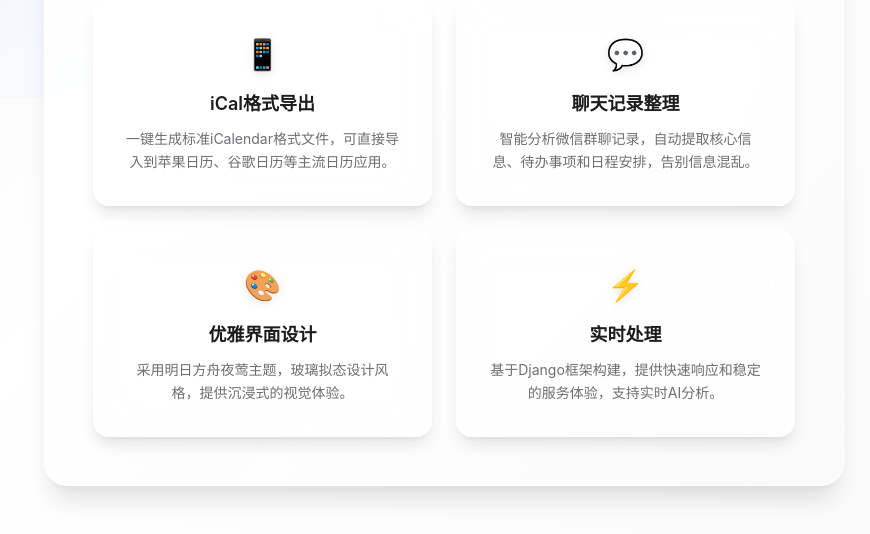
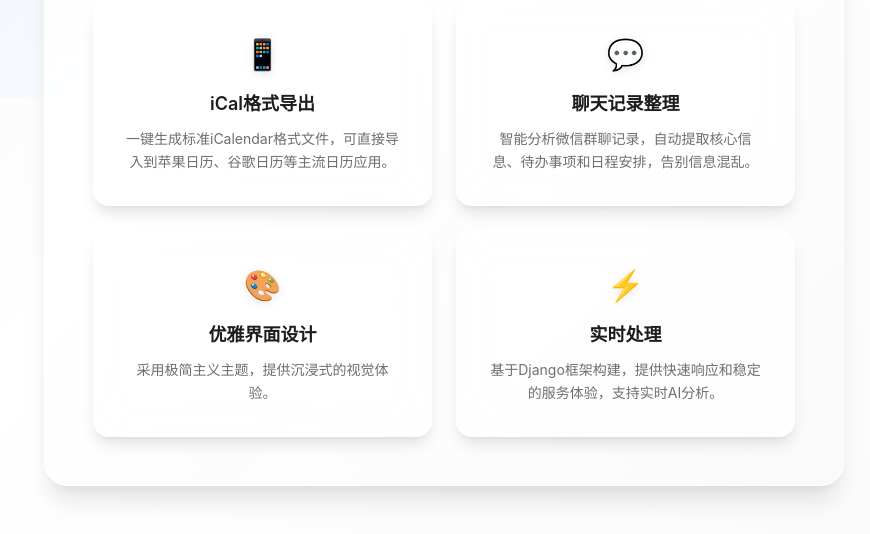
Before and after one commit to aeilot/JAgenda, a Django app: page / in a window 1280 px wide. Shown: the part 702-1236 px from the top of the page, without its empty margins (196-1066 px from the left). Run offline with Django 5.2, Linux system fonts and the light colour scheme; some libraries are stand-ins or nearby versions.

Commit message:
Update index.html

```diff
--- a/templates/index.html
+++ b/templates/index.html
@@ -61,7 +61,7 @@
                         <span class="feature-icon">🎨</span>
                         <div class="feature-title">优雅界面设计</div>
                         <div class="feature-description">
-                            采用明日方舟夜莺主题，玻璃拟态设计风格，提供沉浸式的视觉体验。
+                            采用极简主义主题，提供沉浸式的视觉体验。
                         </div>
                     </div>
                     <div class="feature-card">
```
